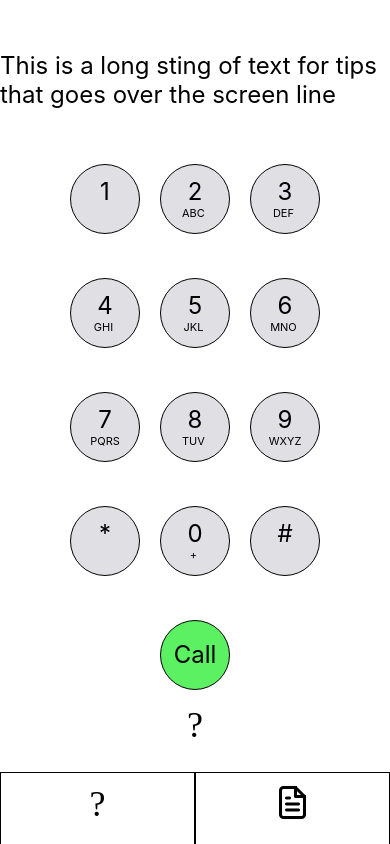
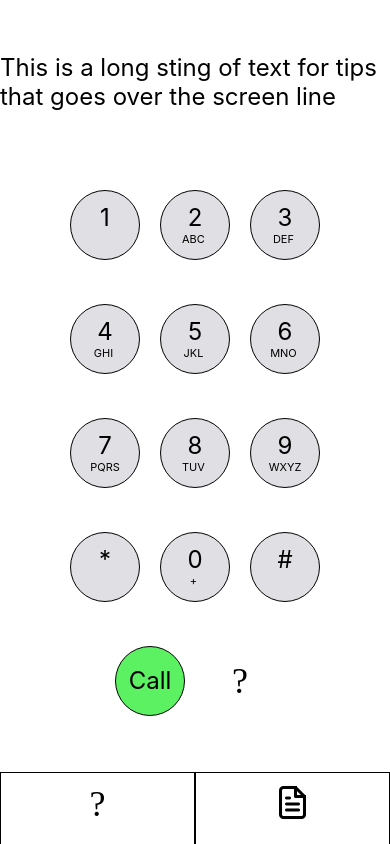
Before and after one commit to AveryCameronUofR/ENSE471-FireSafety, a React Native app: screen / in a window 390 px wide. Built offline with nearby package versions, Linux system fonts and the light colour scheme.

Commit message:
Increased Button container size, moved call button
Moved call and back button inside of the button container and increased the size of the container

```diff
--- a/Screens/CallScreen.tsx
+++ b/Screens/CallScreen.tsx
@@ -59,9 +59,13 @@ const CallScreen = () => {
 					<NumberButton num={'0'} subText={' +  '} onPress={pressNumberHandler.bind(this, '0')} />
 					<NumberButton num={'#'} subText={'    '} onPress={pressNumberHandler.bind(this, '#')} />
 				</View>
+        <View style={styles.row}>
+          <CallButton onPress={callHandler} />
+          <BackButton onPress={pressBackHandler}/>
+
+        </View>
 			</View>
-			<CallButton onPress={callHandler} />
-      <BackButton onPress={pressBackHandler}/>
+
 		</View>
 	);
 };
@@ -94,9 +98,9 @@ const styles = StyleSheet.create({
 		flexDirection: 'row',
 		flex: 1,
 		justifyContent: 'center',
-	},
+  },
 	buttonContainer: {
-		height: '60%',
+		height: '75%',
 		width: '100%',
 	}
 });
```
